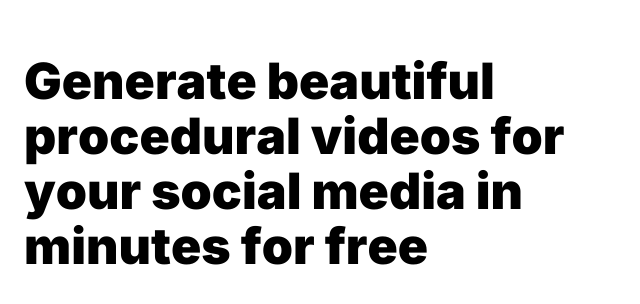
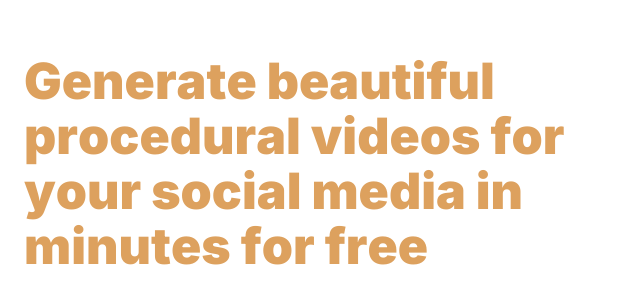
Before and after one commit to izmaelmag/izmaelmag.github.io, a Next.js app: page /video in a window 1280 px wide. Shown: the part 224-528 px from the top of the page, without its empty margins (0-640 px from the left). Built offline with nearby package versions, Linux system fonts and the light colour scheme.

Commit message:
Global styl;es updates

```diff
--- a/styles/Home.module.css
+++ b/styles/Home.module.css
@@ -19,7 +19,7 @@
   font-size: 5vw;
   font-weight: 900;
   text-transform: uppercase;
-  color: #191919;
+  color: var(--theme-green-light);
 }
 
 /* Enable hover only on non-touch devices */
--- a/styles/globals.css
+++ b/styles/globals.css
@@ -1,13 +1,11 @@
+@import './colors.css';
+
 :root {
   --max-width: 1100px;
   --border-radius: 12px;
   --font-mono: ui-monospace, Menlo, Monaco, 'Cascadia Mono', 'Segoe UI Mono',
     'Roboto Mono', 'Oxygen Mono', 'Ubuntu Monospace', 'Source Code Pro',
     'Fira Mono', 'Droid Sans Mono', 'Courier New', monospace;
-
-  --foreground-rgb: 0, 0, 0;
-  --background-start-rgb: 214, 219, 220;
-  --background-end-rgb: 255, 255, 255;
 
   --primary-glow: conic-gradient(
     from 180deg at 50% 50%,
@@ -54,7 +52,7 @@
 }
 
 body {
-  color: rgb(var(--foreground-rgb));
+  color: var(--theme-beige);
   background: #fff;
 }
 
```
